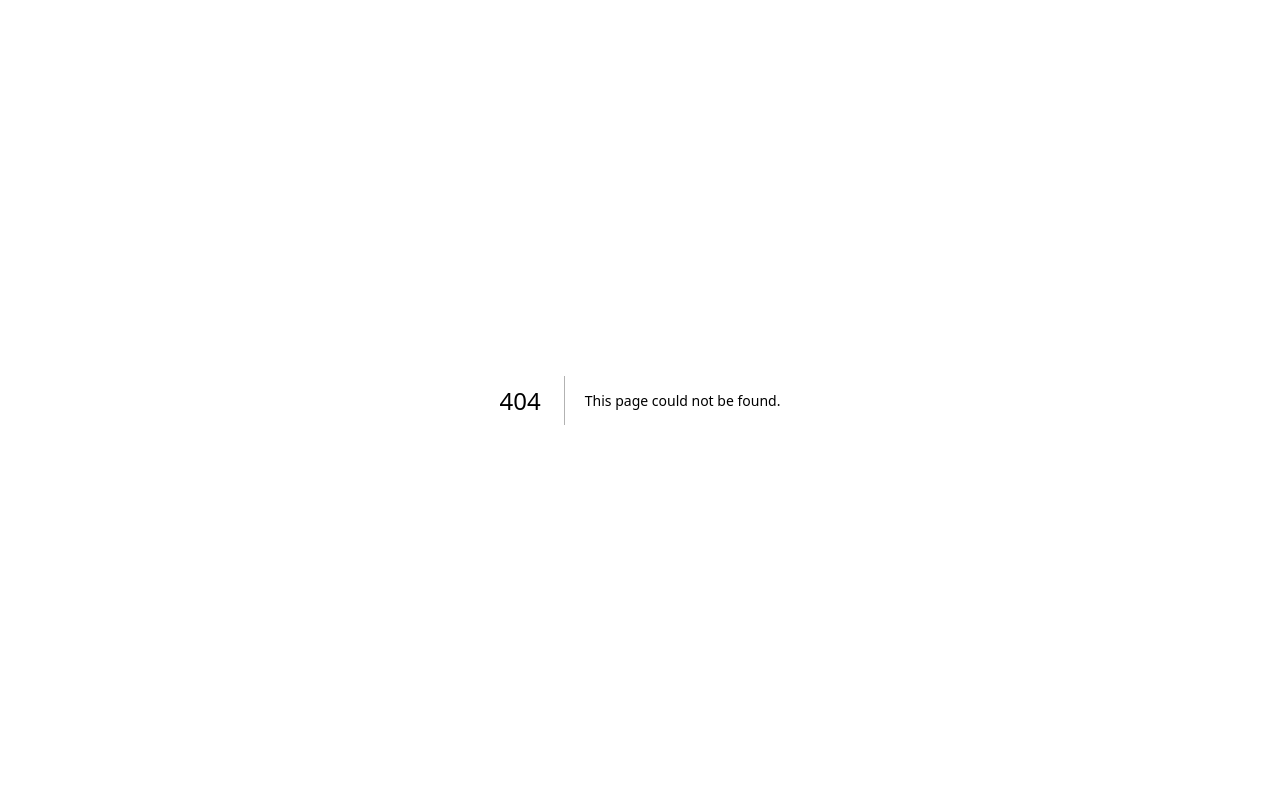
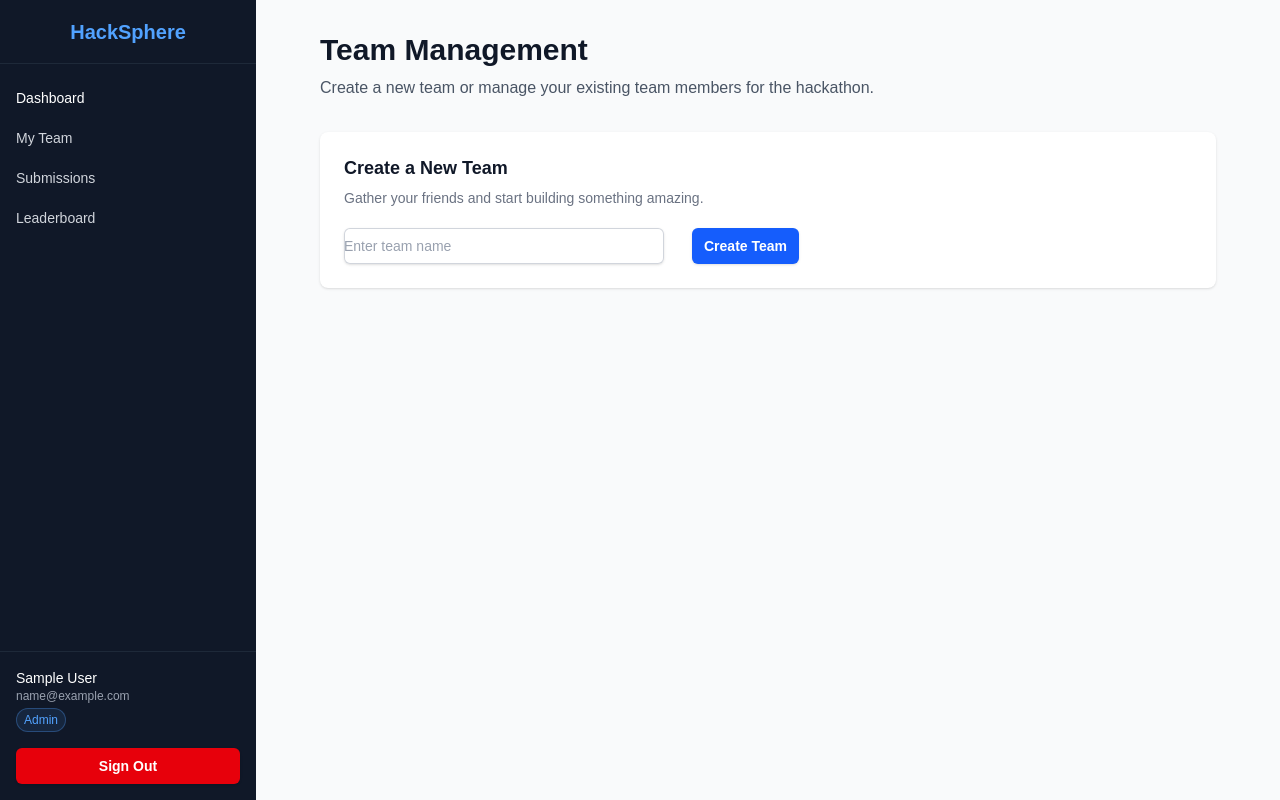
Before and after one commit to nadeera-se22018/hacksphere-platform, a Next.js app in the folder frontend/: page /dashboard/teams in a window 1280 px wide. Before the commit this address had no page. Built offline with nearby package versions, Linux system fonts and the light colour scheme; no server answers; sample sign-in values are in the browser's storage.

Commit message:
feat: implement team creation ui and integrate with backend teamApi

```diff
--- /dev/null
+++ b/frontend/app/dashboard/teams/page.tsx
@@ -0,0 +1,98 @@
+"use client";
+
+import { useState } from "react";
+import { useAuth } from "../../../context/AuthContext";
+import { teamApi } from "../../../lib/api";
+
+export default function TeamsPage() {
+  const { user } = useAuth();
+
+  const [teamName, setTeamName] = useState("");
+  const [eventId, setEventId] = useState("6a38d128cad36f2d08bb6e9a");
+  const [loading, setLoading] = useState(false);
+  const [error, setError] = useState("");
+  const [successMessage, setSuccessMessage] = useState("");
+
+  const handleCreateTeam = async (e: React.FormEvent) => {
+    e.preventDefault();
+    setLoading(true);
+    setError("");
+    setSuccessMessage("");
+
+    try {
+      const response = await teamApi.post("/", {
+        name: teamName,
+        eventId: eventId,
+        leaderId: user?.id,
+      });
+
+      if (response.data.success) {
+        setSuccessMessage(`Team '${response.data.data.name}' created successfully!`);
+        setTeamName("");
+      }
+    } catch (err: any) {
+      setError(err.response?.data?.message || "Failed to create team. Please try again.");
+    } finally {
+      setLoading(false);
+    }
+  };
+
+  return (
+    <div className="max-w-4xl mx-auto">
+      <div className="mb-8">
+        <h1 className="text-3xl font-bold text-gray-900">Team Management</h1>
+        <p className="mt-2 text-gray-600">
+          Create a new team or manage your existing team members for the hackathon.
+        </p>
+      </div>
+
+      <div className="bg-white shadow sm:rounded-lg mb-8">
+        <div className="px-4 py-5 sm:p-6">
+          <h3 className="text-lg font-semibold leading-6 text-gray-900">
+            Create a New Team
+          </h3>
+          <div className="mt-2 max-w-xl text-sm text-gray-500">
+            <p>Gather your friends and start building something amazing.</p>
+          </div>
+
+          {successMessage && (
+            <div className="mt-4 p-4 bg-green-50 border-l-4 border-green-500 text-green-700">
+              {successMessage}
+            </div>
+          )}
+
+          {error && (
+            <div className="mt-4 p-4 bg-red-50 border-l-4 border-red-500 text-red-700">
+              {error}
+            </div>
+          )}
+
+          <form className="mt-5 sm:flex sm:items-center gap-4" onSubmit={handleCreateTeam}>
+            <div className="w-full sm:max-w-xs">
+              <label htmlFor="teamName" className="sr-only">
+                Team Name
+              </label>
+              <input
+                type="text"
+                name="teamName"
+                id="teamName"
+                required
+                className="block w-full rounded-md border-0 py-1.5 text-gray-900 shadow-sm ring-1 ring-inset ring-gray-300 placeholder:text-gray-400 focus:ring-2 focus:ring-inset focus:ring-blue-600 sm:text-sm sm:leading-6"
+                placeholder="Enter team name"
+                value={teamName}
+                onChange={(e) => setTeamName(e.target.value)}
+              />
+            </div>
+            <button
+              type="submit"
+              disabled={loading}
+              className="mt-3 inline-flex w-full items-center justify-center rounded-md bg-blue-600 px-3 py-2 text-sm font-semibold text-white shadow-sm hover:bg-blue-500 focus-visible:outline focus-visible:outline-2 focus-visible:outline-offset-2 focus-visible:outline-blue-600 sm:mt-0 sm:ml-3 sm:w-auto disabled:bg-blue-300"
+            >
+              {loading ? "Creating..." : "Create Team"}
+            </button>
+          </form>
+        </div>
+      </div>
+    </div>
+  );
+}
```
